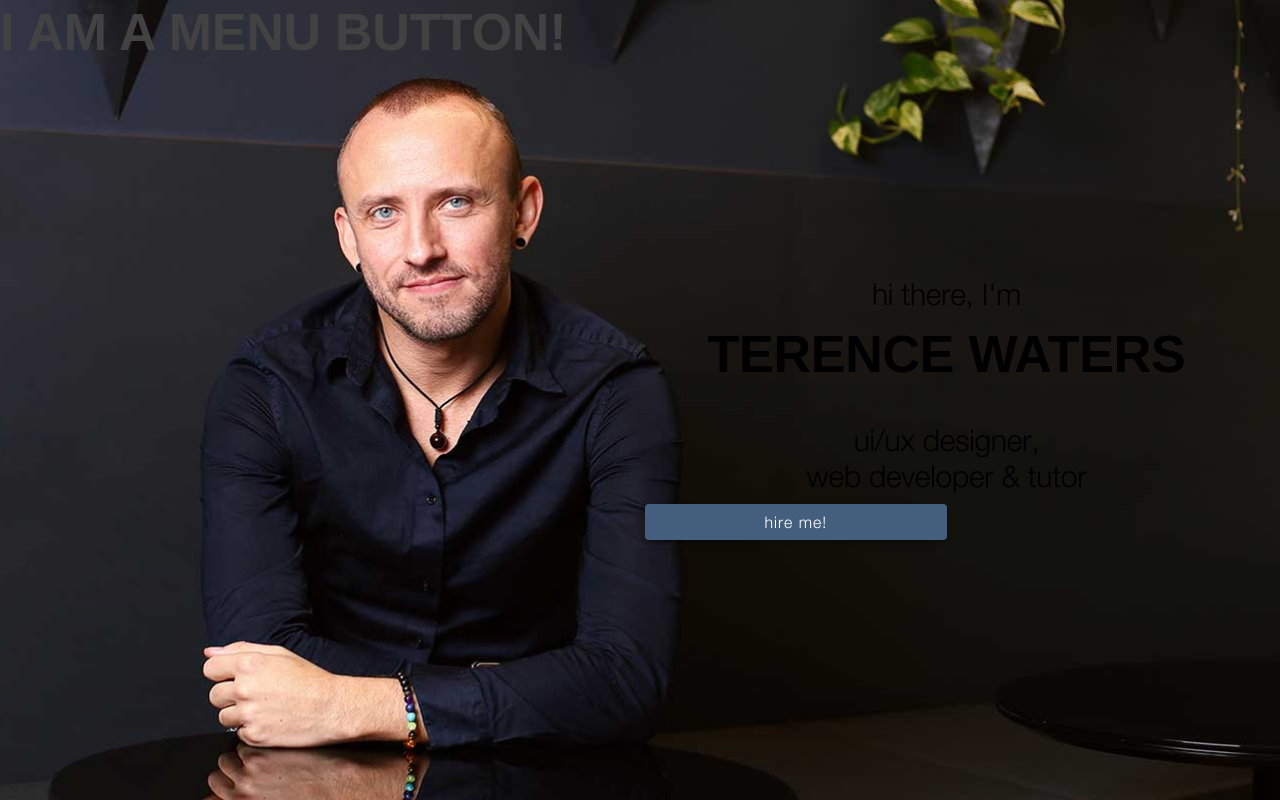
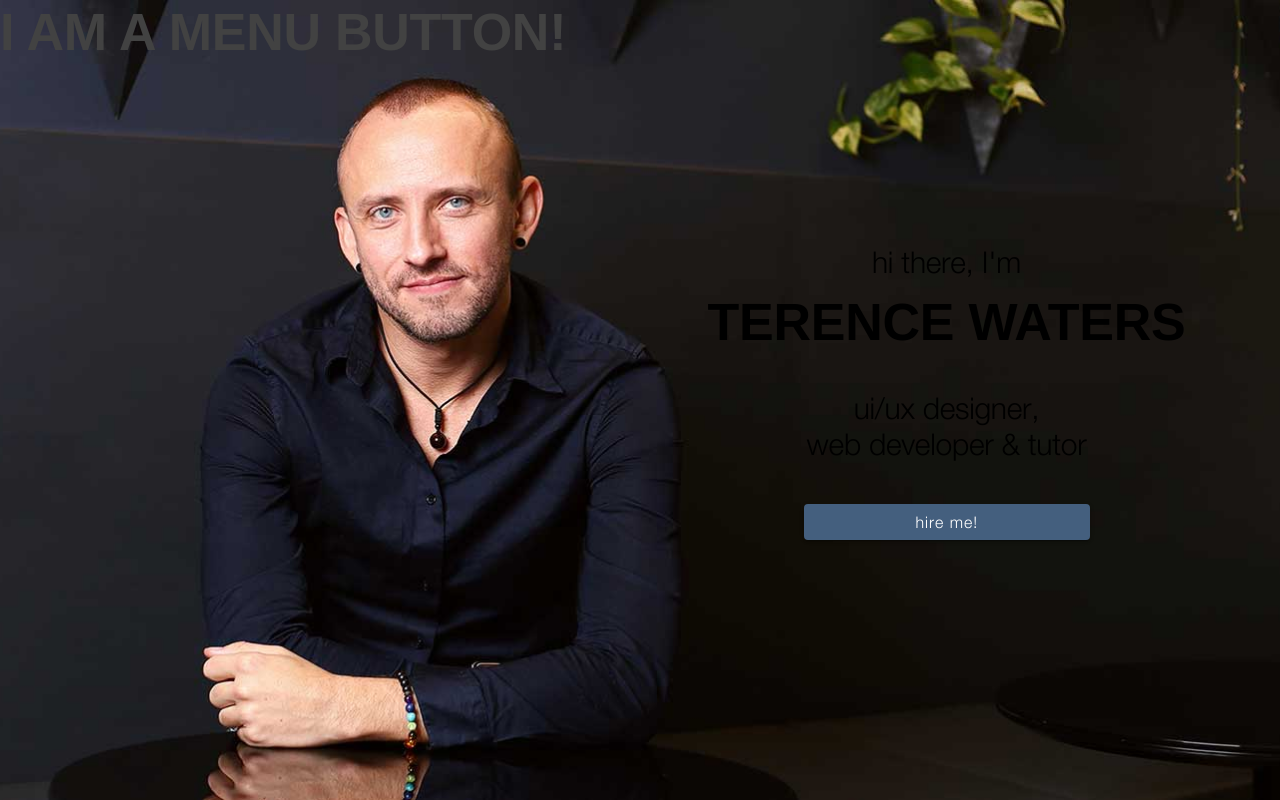
Before and after one commit to AplUSAndmINUS/terence-waters-ionic, a React (Create React App) app: page /home in a window 1280 px wide. Built offline with nearby package versions, Linux system fonts and the light colour scheme; a web font is replaced by a local one.

Commit message:
updated styling to center button on SkinPage home

```diff
--- a/package.json
+++ b/package.json
@@ -72,7 +72,7 @@
   },
   "devDependencies": {
     "@capacitor/cli": "3.3.3",
-    "@types/styled-components": "^5.1.17",
+    "@types/styled-components": "^5.1.20",
     "node-sass": "^6.0.1"
   },
   "description": "An Ionic project"
--- a/src/pages/SkinPage/SkinPage.tsx
+++ b/src/pages/SkinPage/SkinPage.tsx
@@ -4,6 +4,7 @@ import {
   IonContent,
   IonHeader,
   IonPage,
+  IonRow,
   IonToolbar
 } from '@ionic/react';
 import MenuButton from '../../components/menu/MenuButton/MenuButton';
@@ -26,7 +27,9 @@ export const SkinPage: React.FC = () => {
             <h3 className="ion-text-center">hi there, I'm</h3>
             <h1 className="ion-text-center">Terence Waters</h1>
             <h3 className="ion-text-center">ui/ux designer, <br />web developer &amp; tutor</h3>
-            <button className="ion-center">hire me!</button>
+            <IonRow className="ion-center ion-align-items-center ion-justify-content-center ion-padding">
+              <IonButton className="ion-center ion-margin-bottom ion-margin-top" color="primary">hire me!</IonButton>
+            </IonRow>
           </IonCol>
         </FullScreenRow>
         <FullScreenRow className="ion-justify-content-center ion-align-items-center ion-hide-lg-down ion-padding">
@@ -34,10 +37,10 @@ export const SkinPage: React.FC = () => {
           <IonCol className="ion-padding">
             <h3 className="ion-text-center">hi there, I'm</h3>
             <h1 className="ion-text-center ion-margin-bottom">Terence Waters</h1>
-            <div className="ion-justify-content-center ion-align-items-center">
-              <h3 className="ion-text-center">ui/ux designer, <br />web developer &amp; tutor</h3>
-              <IonButton color="primary">hire me!</IonButton>
-            </div>
+            <h3 className="ion-text-center ion-margin-top">ui/ux designer, <br />web developer &amp; tutor</h3>
+            <IonRow className="ion-center ion-align-items-center ion-justify-content-center ion-padding">
+              <IonButton className="ion-center ion-margin-bottom ion-margin-top" color="primary">hire me!</IonButton>
+            </IonRow>
           </IonCol>
         </FullScreenRow>
       </IonContent>
```
Also changed, not shown: 1 other file (tests, documents, lock files or other folders).
